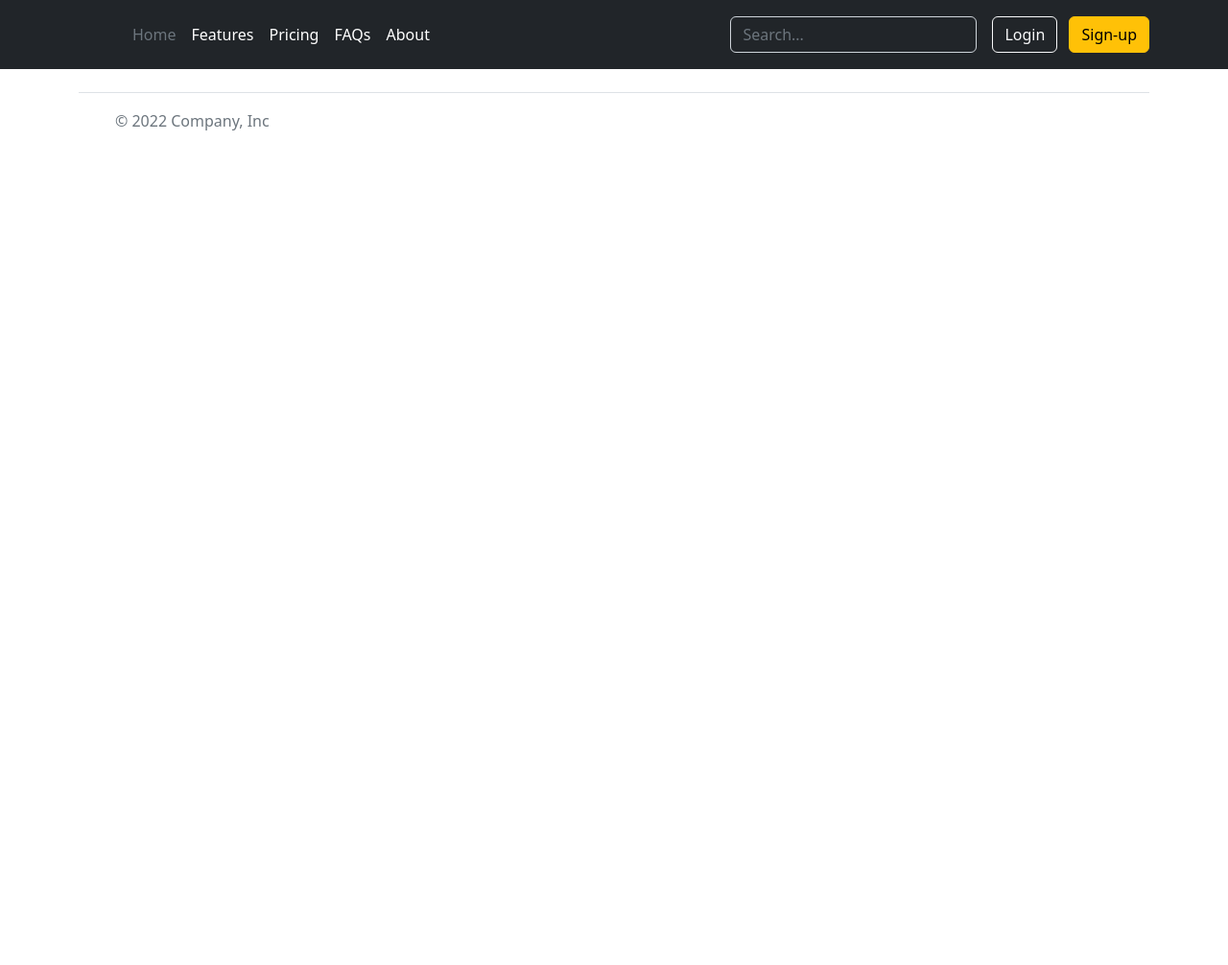
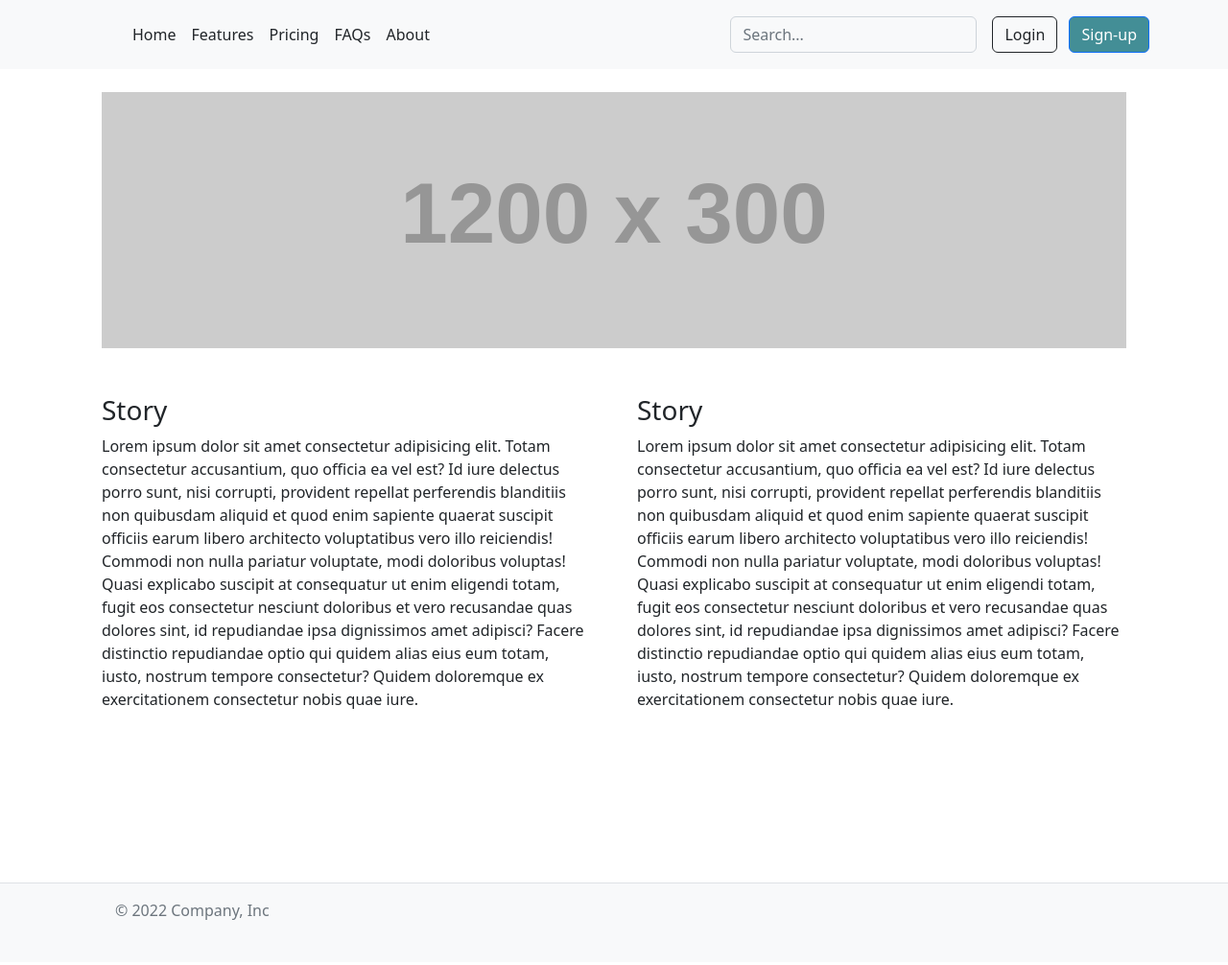
Before and after one commit to craigmckeachie/bootstrap-examples1, a plain HTML site: page stealing.html in a window 1280 px wide. Shown: the whole page at 96% size. Before the commit the page ends 800 px from the top, so only its background shows below. Drawn offline with Linux system fonts and the light colour scheme; placeholder pictures from the web are drawn by us.

Commit message:
update stealing

```diff
--- a/stealing.html
+++ b/stealing.html
@@ -4,49 +4,88 @@
     <meta charset="UTF-8" />
     <meta name="viewport" content="width=device-width, initial-scale=1.0" />
     <title>Bootstrap Examples</title>
-    <link href="css/bootstrap.css" rel="stylesheet" />
-    <style></style>
+    <link rel="stylesheet" href="css/bootstrap.css" />
+    <style>
+      main {
+        height: 100vh;
+      }
+      .btn-primary {
+        background-color: #438e96;
+      }
+    </style>
   </head>
   <body>
-    <header class="p-3 text-bg-dark">
+    <header class="p-3 text-bg-light">
       <div class="container">
         <div class="d-flex flex-wrap align-items-center justify-content-center justify-content-lg-start">
-          <a href="/" class="d-flex align-items-center mb-2 mb-lg-0 text-white text-decoration-none">
+          <a href="/" class="d-flex align-items-center mb-2 mb-lg-0 text-dark text-decoration-none">
             <svg class="bi me-2" width="40" height="32" role="img" aria-label="Bootstrap">
               <use xlink:href="#bootstrap" />
             </svg>
           </a>
 
           <ul class="nav col-12 col-lg-auto me-lg-auto mb-2 justify-content-center mb-md-0">
-            <li><a href="#" class="nav-link px-2 text-secondary">Home</a></li>
-            <li><a href="#" class="nav-link px-2 text-white">Features</a></li>
-            <li><a href="#" class="nav-link px-2 text-white">Pricing</a></li>
-            <li><a href="#" class="nav-link px-2 text-white">FAQs</a></li>
-            <li><a href="#" class="nav-link px-2 text-white">About</a></li>
+            <li><a href="#" class="nav-link px-2 text-dark">Home</a></li>
+            <li><a href="#" class="nav-link px-2 text-dark">Features</a></li>
+            <li><a href="#" class="nav-link px-2 text-dark">Pricing</a></li>
+            <li><a href="#" class="nav-link px-2 text-dark">FAQs</a></li>
+            <li><a href="#" class="nav-link px-2 text-dark">About</a></li>
           </ul>
 
           <form class="col-12 col-lg-auto mb-3 mb-lg-0 me-lg-3" role="search">
             <input
               type="search"
-              class="form-control form-control-dark text-bg-dark"
+              class="form-control form-control-light text-bg-light"
               placeholder="Search..."
               aria-label="Search"
             />
           </form>
 
           <div class="text-end">
-            <button type="button" class="btn btn-outline-light me-2">Login</button>
-            <button type="button" class="btn btn-warning">Sign-up</button>
+            <button type="button" class="btn btn-outline-dark me-2">Login</button>
+            <button type="button" class="btn btn-primary">Sign-up</button>
           </div>
         </div>
       </div>
     </header>
     <main>
-      <div class="container"></div>
+      <div class="container">
+        <figure class="m-4">
+          <img class="img-fluid" src="http://placehold.co/1200x300/92cace/FFFFFF" alt="" />
+        </figure>
+        <div class="d-flex mt-4 flex-row g-2">
+          <section class="m-4">
+            <h3>Story</h3>
+            <p class="fw-light">
+              Lorem ipsum dolor sit amet consectetur adipisicing elit. Totam consectetur accusantium, quo officia ea vel
+              est? Id iure delectus porro sunt, nisi corrupti, provident repellat perferendis blanditiis non quibusdam
+              aliquid et quod enim sapiente quaerat suscipit officiis earum libero architecto voluptatibus vero illo
+              reiciendis! Commodi non nulla pariatur voluptate, modi doloribus voluptas! Quasi explicabo suscipit at
+              consequatur ut enim eligendi totam, fugit eos consectetur nesciunt doloribus et vero recusandae quas
+              dolores sint, id repudiandae ipsa dignissimos amet adipisci? Facere distinctio repudiandae optio qui
+              quidem alias eius eum totam, iusto, nostrum tempore consectetur? Quidem doloremque ex exercitationem
+              consectetur nobis quae iure.
+            </p>
+          </section>
+          <section class="m-4">
+            <h3>Story</h3>
+            <p class="fw-light">
+              Lorem ipsum dolor sit amet consectetur adipisicing elit. Totam consectetur accusantium, quo officia ea vel
+              est? Id iure delectus porro sunt, nisi corrupti, provident repellat perferendis blanditiis non quibusdam
+              aliquid et quod enim sapiente quaerat suscipit officiis earum libero architecto voluptatibus vero illo
+              reiciendis! Commodi non nulla pariatur voluptate, modi doloribus voluptas! Quasi explicabo suscipit at
+              consequatur ut enim eligendi totam, fugit eos consectetur nesciunt doloribus et vero recusandae quas
+              dolores sint, id repudiandae ipsa dignissimos amet adipisci? Facere distinctio repudiandae optio qui
+              quidem alias eius eum totam, iusto, nostrum tempore consectetur? Quidem doloremque ex exercitationem
+              consectetur nobis quae iure.
+            </p>
+          </section>
+        </div>
+      </div>
     </main>
 
-    <div class="container">
-      <footer class="d-flex flex-wrap justify-content-between align-items-center py-3 my-4 border-top">
+    <footer class="d-flex flex-wrap justify-content-between align-items-center py-3 my-4 border-top text-bg-light">
+      <div class="container">
         <div class="col-md-4 d-flex align-items-center">
           <a href="/" class="mb-3 me-2 mb-md-0 text-muted text-decoration-none lh-1">
             <svg class="bi" width="30" height="24"><use xlink:href="#bootstrap" /></svg>
@@ -71,8 +110,8 @@
             </a>
           </li>
         </ul>
-      </footer>
-    </div>
+      </div>
+    </footer>
 
     <script src="scripts/bootstrap.bundle.js"></script>
   </body>
```
